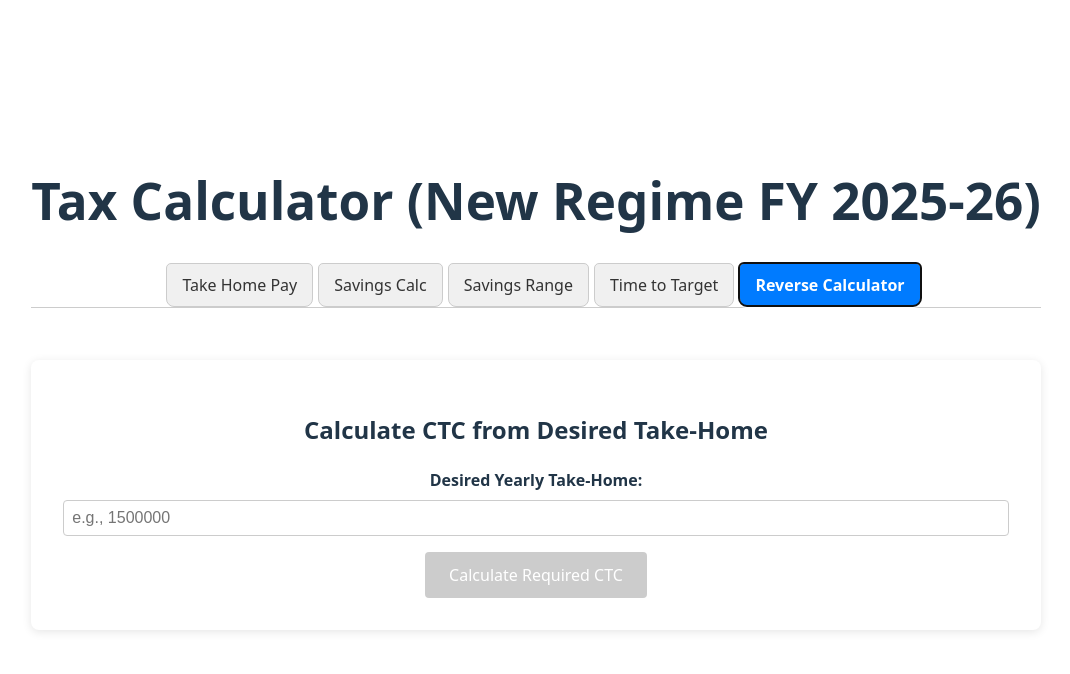
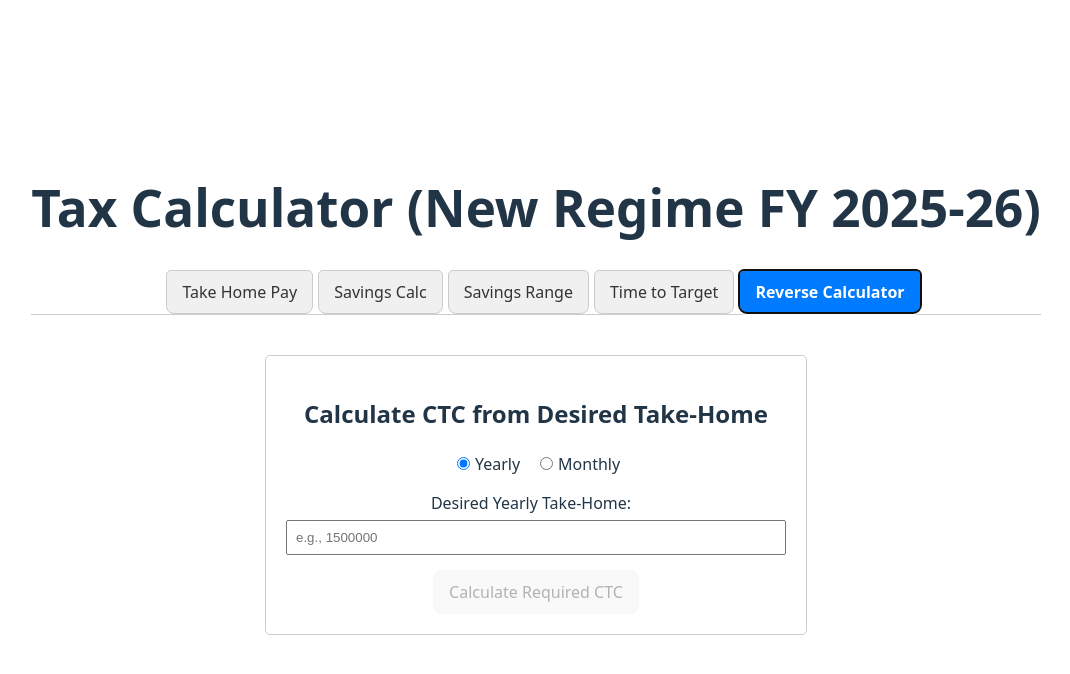
Before and after one commit to PrithviPatil1357/tax-calculator, a React (Vite) app in the folder frontend/: page / in a window 1280 px wide. Both pictures are taken after a click on the button "Reverse Calculator". Shown: the top 674 px of the page, without its empty margins (104-1174 px from the left). Built offline with nearby package versions, Linux system fonts and the light colour scheme; no server answers.

Commit message:
feat: Update ReverseCalculator styling and add monthly/yearly input

```diff
--- a/frontend/src/components/ReverseCalculator.css
+++ /dev/null
@@ -1,79 +0,0 @@
-/* Styling for the ReverseCalculator component */
-.reverse-calculator {
-  /* Add specific styles if needed, or rely on general .calculator-section styles */
-  /* Example: Add some top margin if placing below another section */
-  margin-top: 2rem;
-}
-
-/* Reuse existing styles if applicable, or add new ones */
-.reverse-calculator .input-group {
-  margin-bottom: 1rem;
-  display: flex;
-  flex-direction: column;
-}
-
-.reverse-calculator label {
-  margin-bottom: 0.5rem;
-  font-weight: bold;
-}
-
-.reverse-calculator input[type="number"] {
-  padding: 0.5rem;
-  border: 1px solid #ccc;
-  border-radius: 4px;
-  font-size: 1rem;
-}
-
-.reverse-calculator button {
-  padding: 0.75rem 1.5rem;
-  background-color: #007bff; /* Example blue */
-  color: white;
-  border: none;
-  border-radius: 4px;
-  cursor: pointer;
-  font-size: 1rem;
-  transition: background-color 0.2s ease;
-}
-
-.reverse-calculator button:disabled {
-  background-color: #cccccc;
-  cursor: not-allowed;
-}
-
-.reverse-calculator button:hover:not(:disabled) {
-  background-color: #0056b3; /* Darker blue on hover */
-}
-
-.reverse-calculator .results-display {
-  margin-top: 1.5rem;
-  padding: 1rem;
-  background-color: #e9ecef;
-  border-radius: 4px;
-  border: 1px solid #ced4da;
-}
-
-.reverse-calculator .results-display h3 {
-  margin-top: 0;
-  margin-bottom: 0.5rem;
-}
-
-.reverse-calculator .error-message {
-  color: #dc3545; /* Red for errors */
-  margin-top: 1rem;
-  font-weight: bold;
-}
-
-.reverse-calculator .info-message {
-  color: #17a2b8; /* Teal/info color */
-  margin-top: 1rem;
-  font-style: italic;
-}
-
-/* Add general section styling if not already present elsewhere */
-.calculator-section {
-  background-color: #ffffff;
-  padding: 2rem;
-  border-radius: 8px;
-  box-shadow: 0 2px 10px rgba(0, 0, 0, 0.1);
-  margin-bottom: 2rem;
-}
--- a/frontend/src/components/ReverseCalculator.tsx
+++ b/frontend/src/components/ReverseCalculator.tsx
@@ -1,5 +1,5 @@
 import React, { useState } from "react";
-import "./ReverseCalculator.css"; // We'll create this CSS file next
+// import "./ReverseCalculator.css"; // Remove CSS import
 
 const API_BASE_URL =
   import.meta.env.VITE_API_BASE_URL || "http://localhost:8080"; // Use environment variable
@@ -9,9 +9,12 @@
   message?: string; // Optional message from backend
 }
 
+// Type for input period
+type Period = "monthly" | "yearly";
+
 const ReverseCalculator: React.FC = () => {
-  const [desiredYearlyTakeHome, setDesiredYearlyTakeHome] =
-    useState<string>("");
+  const [desiredTakeHomeInput, setDesiredTakeHomeInput] = useState<string>("");
+  const [period, setPeriod] = useState<Period>("yearly"); // Default to yearly
   const [calculatedCtc, setCalculatedCtc] = useState<number | null>(null);
   const [isLoading, setIsLoading] = useState<boolean>(false);
   const [error, setError] = useState<string | null>(null);
@@ -23,14 +26,17 @@
     setBackendMessage(null);
     setIsLoading(true);
 
-    const yearlyTakeHome = parseFloat(desiredYearlyTakeHome);
-    if (isNaN(yearlyTakeHome) || yearlyTakeHome <= 0) {
+    const inputValue = parseFloat(desiredTakeHomeInput);
+    if (isNaN(inputValue) || inputValue <= 0) {
       setError(
-        "Please enter a valid positive desired yearly take-home amount."
+        `Please enter a valid positive desired ${period} take-home amount.`
       );
       setIsLoading(false);
       return;
     }
+
+    // Convert to yearly if monthly input is given
+    const yearlyTakeHome = period === "monthly" ? inputValue * 12 : inputValue;
 
     try {
       const response = await fetch(`${API_BASE_URL}/api/v1/tax/calculate-ctc`, {
@@ -38,6 +44,7 @@
         headers: {
           "Content-Type": "application/json",
         },
+        // Send the calculated yearly value to the backend
         body: JSON.stringify({ desiredYearlyTakeHome: yearlyTakeHome }),
       });
 
@@ -67,44 +74,111 @@
     }
   };
 
+  // Helper from TakeHomeCalculator
+  const formatCurrency = (value: number): string => {
+    return new Intl.NumberFormat("en-IN", {
+      style: "currency",
+      currency: "INR",
+      minimumFractionDigits: 0, // Keep 0 for CTC estimation
+      maximumFractionDigits: 0,
+    }).format(value);
+  };
+
   return (
-    <div className="reverse-calculator calculator-section">
+    // Apply similar container styling as TakeHomeCalculator
+    <div
+      style={{
+        border: "1px solid #ccc",
+        padding: "20px",
+        borderRadius: "5px",
+        maxWidth: "500px",
+        margin: "20px auto", // Centers the component
+      }}
+    >
       <h2>Calculate CTC from Desired Take-Home</h2>
-      <div className="input-group">
-        <label htmlFor="desiredYearlyTakeHome">Desired Yearly Take-Home:</label>
+      {/* Radio buttons for selecting period */}
+      <div style={{ marginBottom: "15px" }}>
+        <label style={{ marginRight: "15px" }}>
+          <input
+            type="radio"
+            name="period"
+            value="yearly"
+            checked={period === "yearly"}
+            onChange={() => setPeriod("yearly")}
+            style={{ marginRight: "5px" }}
+            disabled={isLoading}
+          />
+          Yearly
+        </label>
+        <label>
+          <input
+            type="radio"
+            name="period"
+            value="monthly"
+            checked={period === "monthly"}
+            onChange={() => setPeriod("monthly")}
+            style={{ marginRight: "5px" }}
+            disabled={isLoading}
+          />
+          Monthly
+        </label>
+      </div>
+      {/* Input field */}
+      <div style={{ marginBottom: "15px" }}>
+        <label
+          htmlFor="desiredTakeHomeInput"
+          style={{ marginRight: "10px", display: "block", marginBottom: "5px" }}
+        >
+          {/* Dynamic label based on selected period */}
+          Desired {period === "yearly" ? "Yearly" : "Monthly"} Take-Home:
+        </label>
         <input
           type="number"
-          id="desiredYearlyTakeHome"
-          value={desiredYearlyTakeHome}
-          onChange={(e) => setDesiredYearlyTakeHome(e.target.value)}
-          placeholder="e.g., 1500000"
+          id="desiredTakeHomeInput"
+          value={desiredTakeHomeInput}
+          onChange={(e) => setDesiredTakeHomeInput(e.target.value)}
+          placeholder={period === "yearly" ? "e.g., 1500000" : "e.g., 125000"}
           disabled={isLoading}
+          style={{ width: "100%", padding: "8px", boxSizing: "border-box" }}
         />
       </div>
+      {/* Apply similar button styling */}
       <button
         onClick={handleCalculate}
-        disabled={isLoading || !desiredYearlyTakeHome}
+        disabled={isLoading || !desiredTakeHomeInput}
+        style={{ padding: "10px 15px", cursor: "pointer" }}
       >
         {isLoading ? "Calculating..." : "Calculate Required CTC"}
       </button>
 
-      {error && <p className="error-message">{error}</p>}
-      {backendMessage && <p className="info-message">{backendMessage}</p>}
+      {/* Apply similar error styling */}
+      {error && (
+        <div style={{ color: "red", marginTop: "15px" }}>Error: {error}</div>
+      )}
+      {backendMessage && (
+        // Use a different style for info messages if needed, or reuse error style with different color
+        <div
+          style={{ color: "#17a2b8", marginTop: "15px", fontStyle: "italic" }}
+        >
+          Info: {backendMessage}
+        </div>
+      )}
 
       {calculatedCtc !== null && (
-        <div className="results-display">
+        // Apply similar results section styling
+        <div
+          style={{
+            marginTop: "20px",
+            borderTop: "1px solid #eee",
+            paddingTop: "15px",
+          }}
+        >
           <h3>Result:</h3>
           <p>
             Estimated Required Annual CTC:{" "}
-            <strong>
-              {calculatedCtc.toLocaleString("en-IN", {
-                style: "currency",
-                currency: "INR",
-                maximumFractionDigits: 0,
-              })}
-            </strong>
+            <strong>{formatCurrency(calculatedCtc)}</strong>
           </p>
-          <p>
+          <p style={{ fontSize: "0.9em", fontStyle: "italic", color: "#666" }}>
             <em>
               (This is an estimate based on the current tax rules and may vary.)
             </em>
```
Also changed, not shown: 1 other file (tests, documents, lock files or other folders).
